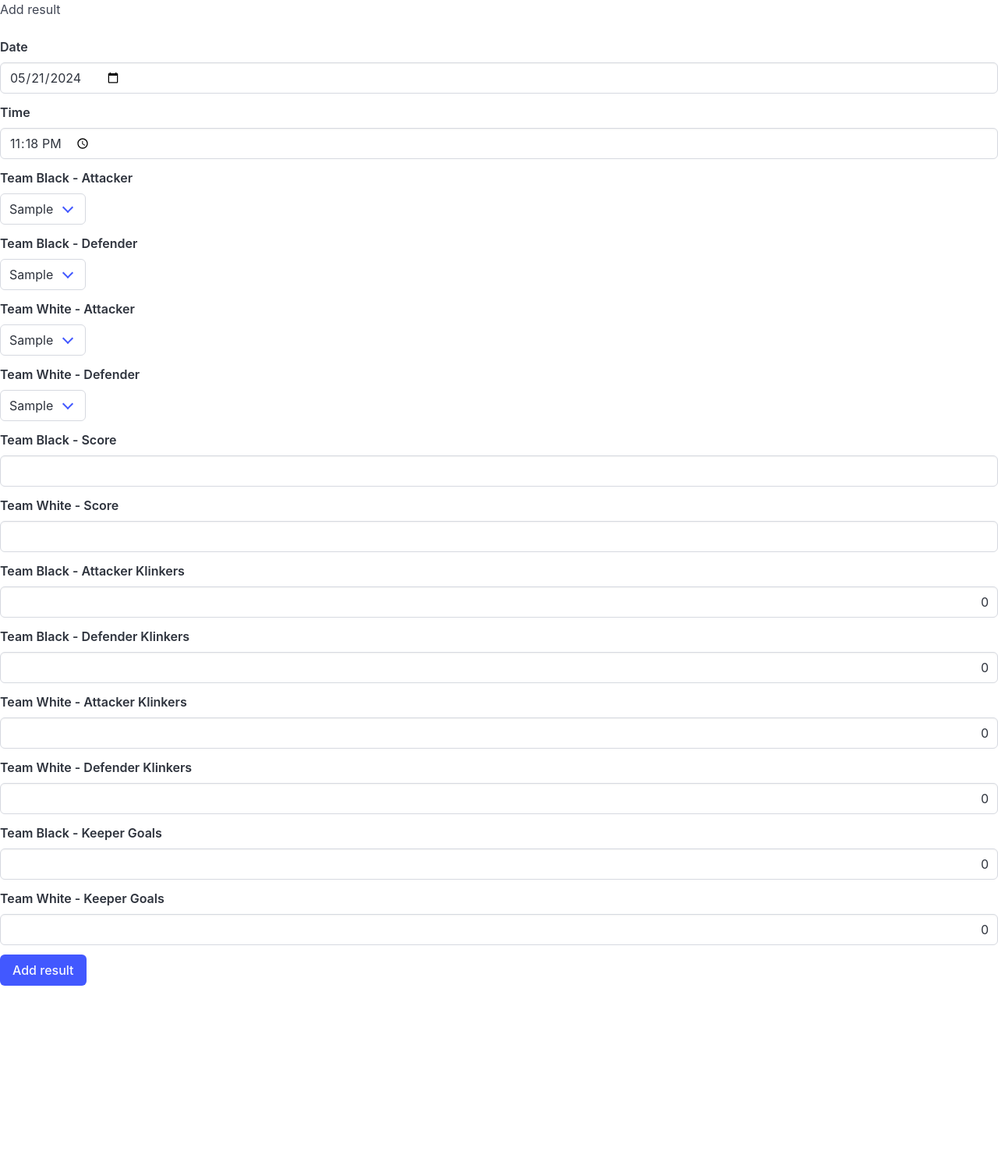
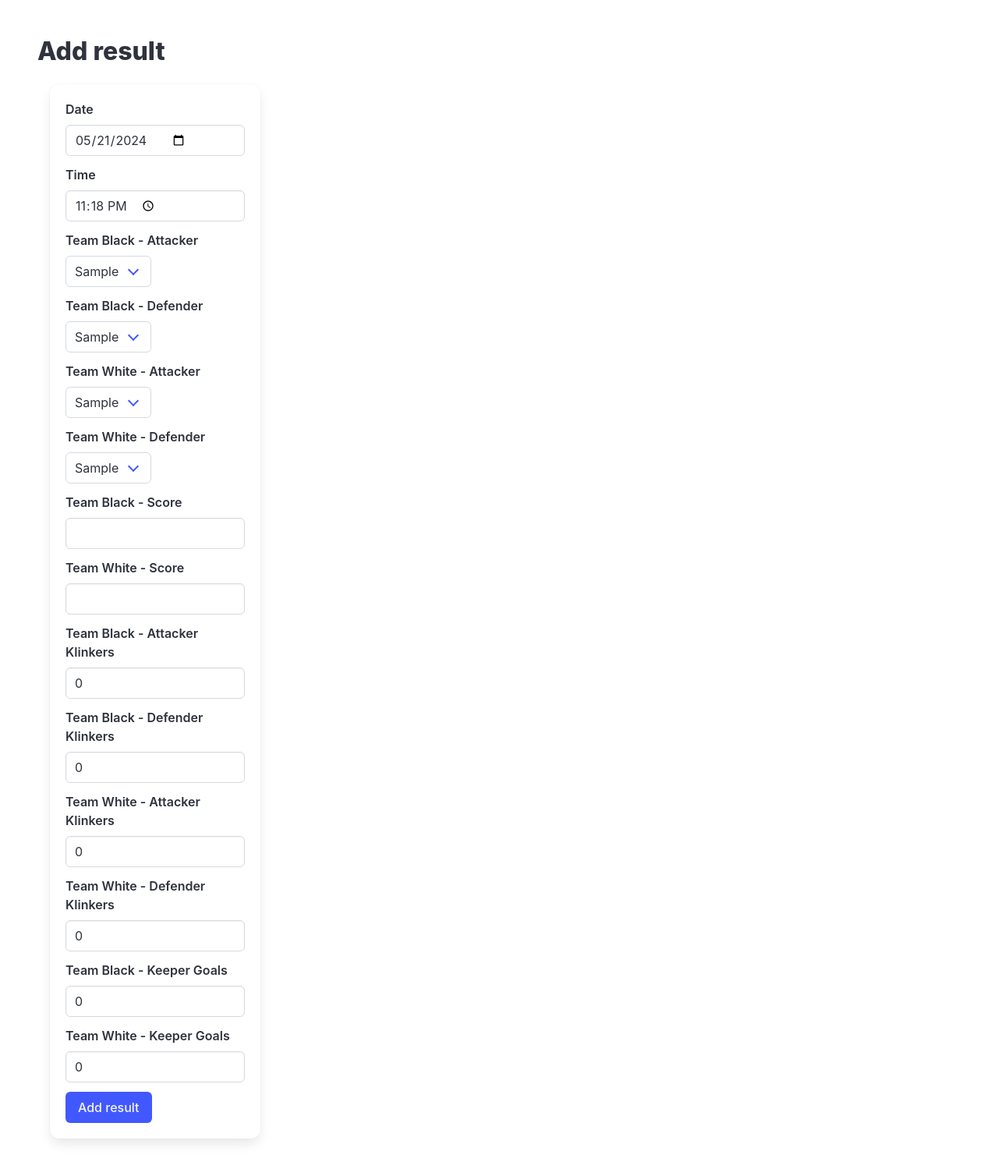
Before and after one commit to CrossMark/foosbam, a Flask app: page /add_result in a window 1280 px wide. Shown: the part 56-1564 px from the top of the page at 78% size. Before the commit the page ends 1320 px from the top, so only its background shows below. Run offline with Flask 3, Linux system fonts and the light colour scheme; the visitor is signed in with stand-in values (Sample User, id 1); data comes from the database, SQL or seed files in the repository.

Commit message:
all other pages

```diff
--- a/foosbam/templates/auth/login.html
+++ b/foosbam/templates/auth/login.html
@@ -7,9 +7,9 @@
         <div class="container has-text-centered">
             <div class="columns is-centered">
                 <div class="column is-narrow">
-                    <p class="title">
+                    <h1 class="title">
                         Sign in
-                    </p>
+                    </h1>
                     <div class="box">
                         {{ m.quick_form(form) }}
                     </div>
--- a/foosbam/templates/auth/register.html
+++ b/foosbam/templates/auth/register.html
@@ -7,9 +7,9 @@
         <div class="container has-text-centered">
             <div class="columns is-centered">
                 <div class="column is-narrow">
-                    <p class="title">
+                    <h1 class="title">
                         Register new user
-                    </p>
+                    </h1>
                     <div class="box">
                         {{ m.quick_form(form) }}
                     </div>
--- a/foosbam/templates/auth/request_password_reset.html
+++ b/foosbam/templates/auth/request_password_reset.html
@@ -7,9 +7,9 @@
         <div class="container has-text-centered">
             <div class="columns is-centered">
                 <div class="column is-narrow">
-                    <p class="title">
+                    <h1 class="title">
                         Request password reset
-                    </p>
+                    </h1>
                     <div class="box">
                         {{ m.quick_form(form) }}
                     </div>
--- a/foosbam/templates/auth/reset_password.html
+++ b/foosbam/templates/auth/reset_password.html
@@ -6,9 +6,9 @@
         <div class="container has-text-centered">
             <div class="columns is-centered">
                 <div class="column is-narrow">
-                    <p class="title">
+                    <h1 class="title">
                         Reset password
-                    </p>
+                    </h1>
                     <div class="box">
                         {{ m.quick_form(form) }}
                     </div>
--- a/foosbam/templates/core/add_result.html
+++ b/foosbam/templates/core/add_result.html
@@ -2,7 +2,18 @@
 {% import "macros.html" as m %}
 
 {% block content %}
-    <h1>Add result</h1>
-    <br>
-    {{ m.quick_form(form) }}
+    <section class="section">
+        <h1 class="title">Add result</h1>
+
+        <div class="container">
+            <div class="columns">
+                <div class="column is-3">
+                    <div class="box">
+                        {{ m.quick_form(form) }}
+                    </div>
+                </div>
+            </div>
+        </div>
+
+    </section>
 {% endblock %}
--- a/foosbam/templates/core/show_ranking.html
+++ b/foosbam/templates/core/show_ranking.html
@@ -1,8 +1,8 @@
 {% extends "base.html" %}
 
 {% block content %}
-    <h1>Current ranking</h1>
-    <br>
+    <section class="section">
+        <h1 class="title">Current ranking</h1>
 
         <div class="table-container">
             <table class="table is-striped is-hoverable">
@@ -28,4 +28,5 @@
                 </tbody>
             </table>
         </div>
+    </section>
 {% endblock %}
--- a/foosbam/templates/macros.html
+++ b/foosbam/templates/macros.html
@@ -66,7 +66,7 @@
         <div class="field">
             <label class="label">{{ field.label }}</label>
             <div class="control">
-                {{  field(class="input", type="number", dir='rtl')  }}
+                {{  field(class="input", type="number")  }}
             </div>
             {% for error in field.errors %}
                 <p class="help is-danger">{{ error }}</p>
```
Also changed, not shown: foosbam/templates/core/edit_profile.html (+10 -6 lines), foosbam/templates/core/show_results.html (+3 -4 lines), foosbam/templates/core/user.html (+8 -6 lines). Lines whose indentation alone changed are shown as unchanged.
